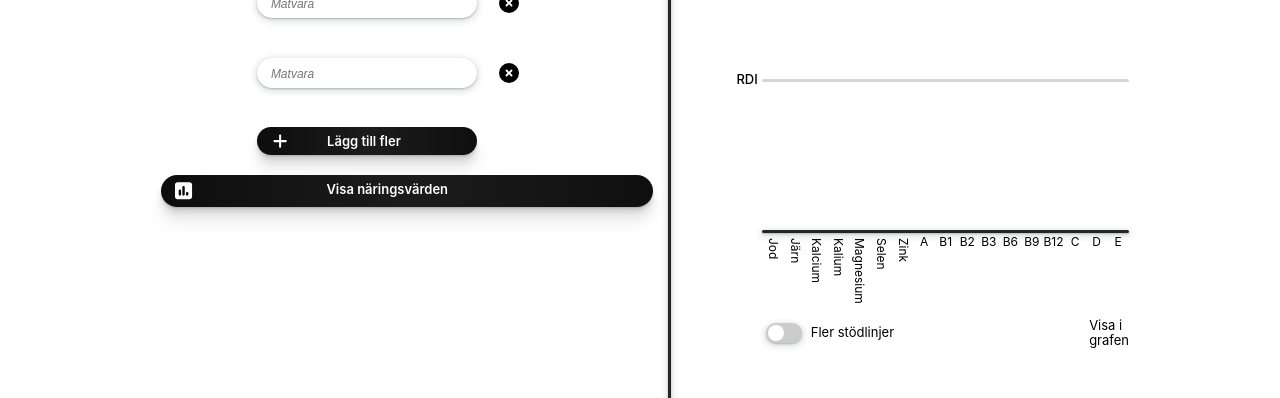
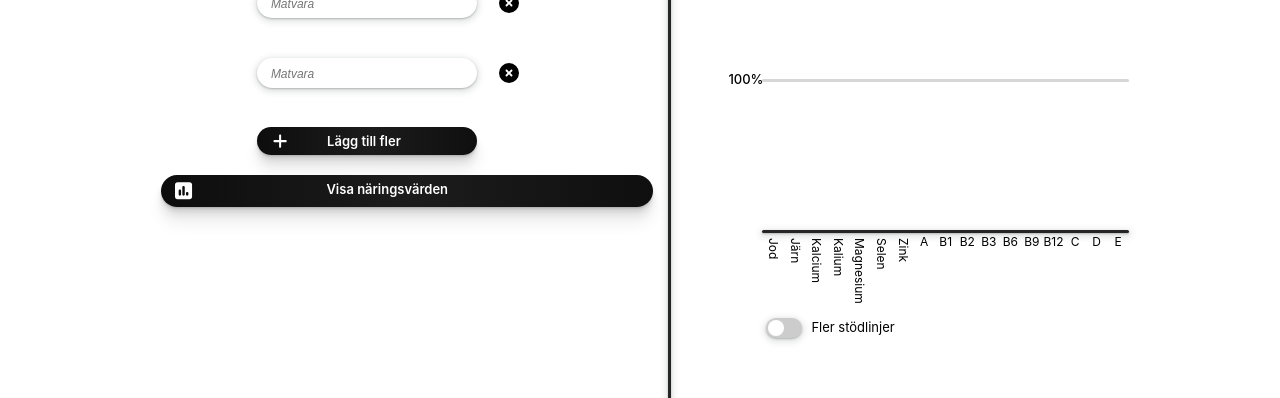
Before and after one commit to Radors/TPClient, a React (Vite) app in the folder tpclient/: page / in a window 1280 px wide. Shown: the part 168-566 px from the top of the page. Built offline with nearby package versions, Linux system fonts and the light colour scheme.

Commit message:
h e l l o m y s e l f

```diff
--- a/tpclient/src/App.css
+++ b/tpclient/src/App.css
@@ -427,7 +427,7 @@
 
 .food-graph-canvas-bar {
     min-height: 2px;
-    width: 5px;
+    width: 7px;
     border-top: 1px solid white;
 }
 
@@ -476,7 +476,7 @@
 }
 
 .food-graph-rdi {
-    left: -26px;
+    left: -34px;
     top: 143px;
 }
 
@@ -507,6 +507,7 @@
 .mineral-text {
     margin-top: 5px;
     display: flex;
+    justify-content: start;
     writing-mode: vertical-lr;
 }
 
@@ -568,6 +569,10 @@
     overflow: hidden;
     mask-image: linear-gradient(to right, black 85%, transparent);
     width: 100%;
+    display: flex;
+    justify-content: start;
+    align-items: center;
+    max-width: 300px;
 }
 
 .food-legend-colormark-outer {
--- a/tpclient/src/App.tsx
+++ b/tpclient/src/App.tsx
@@ -556,7 +556,7 @@ function FoodGraph({ itemVisibility, showGuidelines, displayedInputRows }: { ite
             <div className="food-graph-guideline lowerguide" style={{ visibility: `${showGuidelines ? "visible" : "hidden"}` }}></div>
             <div className="food-graph-twohundred">200%</div>
             <div className="food-graph-hundredfifty" style={{ visibility: `${showGuidelines ? "visible" : "hidden"}` }}>150%</div>
-            <div className="food-graph-rdi">RDI</div>
+            <div className="food-graph-rdi">100%</div>
             <div className="food-graph-fifty" style={{ visibility: `${showGuidelines ? "visible" : "hidden"}` }}>50%</div>
             <div className="food-graph-nutrients-outer">
                 {allLabels}
@@ -645,7 +645,10 @@ function FoodLegend({ itemVisibility, onToggleVisibility, onToggleGuidelines, sh
                 <div className="fler-stodlinjer">
                     Fler stödlinjer
                 </div>
-                <div className="visa-container">
+                <div className="visa-container"
+                    style={{
+                        display: displayedInputRows.length > 0 ? "flex" : "none"
+                    }}>
                     Visa i<br />grafen
                 </div>
             </div>
```
